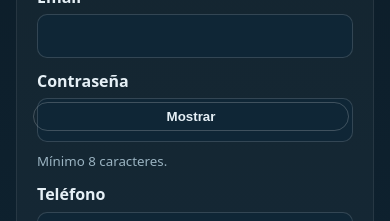
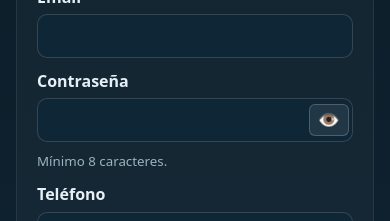
Before and after one commit to ortPreludio/Preludio-fe, a React (Vite) app in the folder preludio/: page /register in a window 390 px wide. Shown: the part 479-700 px from the top of the page. Built offline with nearby package versions, Linux system fonts and the light colour scheme; no server answers.

Commit message:
Creo componente de password con boton de show/hide incorporado

```diff
--- a/preludio/src/components/atoms/Button/Button.css
+++ b/preludio/src/components/atoms/Button/Button.css
@@ -47,3 +47,36 @@
     padding: 4px 8px;
     font-size: 0.75rem;
 }
+
+/* Password field wrapper and input */
+.password-field-wrapper {
+    position: relative;
+}
+
+.password-field-input {
+    padding-right: 85px;
+}
+
+/* Show password button - positioned inside input field */
+.btn-show-password {
+    position: absolute;
+    right: 4px;
+    top: 4px;
+    padding: 6px 8px;
+    font-size: 0.813rem;
+    white-space: nowrap;
+    min-width: auto;
+}
+
+/* Make button much smaller on mobile to prevent overlap */
+@media (max-width: 640px) {
+    .password-field-input {
+        padding-right: 70px;
+    }
+
+    .btn-show-password {
+        padding: 3px 6px;
+        font-size: 0.688rem;
+        border-radius: 4px;
+    }
+}
--- /dev/null
+++ b/preludio/src/components/atoms/PasswordInput/PasswordInput.css
@@ -0,0 +1,70 @@
+/* Password input wrapper */
+.password-input-wrapper {
+    position: relative;
+    width: 100%;
+}
+
+/* Password input field */
+.password-input-field {
+    width: 100%;
+    padding-right: 90px;
+    /* Space for button on desktop */
+}
+
+/* Password toggle button - inside the input field */
+.password-toggle-btn {
+    position: absolute;
+    right: 4px;
+    top: 50%;
+    transform: translateY(-50%);
+    padding: 6px 10px;
+    background: rgba(255, 255, 255, 0.08);
+    border: 1px solid rgba(255, 255, 255, 0.2);
+    border-radius: 6px;
+    color: var(--text);
+    font-size: 0.875rem;
+    font-weight: 600;
+    cursor: pointer;
+    transition: all 0.15s;
+    display: flex;
+    align-items: center;
+    gap: 4px;
+    white-space: nowrap;
+}
+
+.password-toggle-btn:hover {
+    background: rgba(255, 255, 255, 0.12);
+}
+
+.password-toggle-icon {
+    font-size: 1rem;
+    line-height: 1;
+}
+
+.password-toggle-text {
+    display: inline;
+}
+
+/* Mobile: Show only icon, hide text */
+@media (max-width: 640px) {
+    .password-input-field {
+        padding-right: 50px;
+        /* Less space needed for icon-only button */
+    }
+
+    .password-toggle-btn {
+        padding: 6px 8px;
+        min-width: 36px;
+        justify-content: center;
+    }
+
+    .password-toggle-text {
+        display: none;
+        /* Hide text on mobile */
+    }
+
+    .password-toggle-icon {
+        font-size: 1.125rem;
+        /* Slightly larger icon when alone */
+    }
+}
--- /dev/null
+++ b/preludio/src/components/atoms/PasswordInput/PasswordInput.jsx
@@ -0,0 +1,43 @@
+import { useState } from 'react';
+import './PasswordInput.css';
+
+export function PasswordInput({
+    value,
+    onChange,
+    required = false,
+    minLength = 8,
+    autoComplete = "current-password",
+    ariaInvalid,
+    ...props
+}) {
+    const [showPassword, setShowPassword] = useState(false);
+
+    return (
+        <div className="password-input-wrapper">
+            <input
+                type={showPassword ? 'text' : 'password'}
+                value={value}
+                onChange={onChange}
+                required={required}
+                minLength={minLength}
+                autoComplete={autoComplete}
+                className="password-input-field"
+                aria-invalid={ariaInvalid}
+                {...props}
+            />
+            <button
+                type="button"
+                className="password-toggle-btn"
+                onClick={() => setShowPassword(prev => !prev)}
+                aria-label={showPassword ? 'Ocultar contraseña' : 'Mostrar contraseña'}
+            >
+                <span className="password-toggle-icon">
+                    {showPassword ? '🙈' : '👁️'}
+                </span>
+                <span className="password-toggle-text">
+                    {showPassword ? 'Ocultar' : 'Mostrar'}
+                </span>
+            </button>
+        </div>
+    );
+}
--- a/preludio/src/pages/ChangePassword/ChangePassword.jsx
+++ b/preludio/src/pages/ChangePassword/ChangePassword.jsx
@@ -1,4 +1,5 @@
 import { useState } from "react";
+import { PasswordInput } from "../../components/atoms/PasswordInput/PasswordInput.jsx";
 
 export default function ChangePassword() {
 
@@ -8,7 +9,6 @@ export default function ChangePassword() {
 
     const [loading, setLoading] = useState(false);
     const [message, setMessage] = useState(null);
-    const [showPwd, setShowPwd] = useState(false);
     const [error, setError] = useState(null);
 
     async function handleSubmit(e) {
@@ -71,46 +71,34 @@ export default function ChangePassword() {
     return (
         <div className="container auth-form">
             <h2>Cambiar contraseña</h2>
-            <button
-                type="button"
-                className="btn btn-ghost"
-                style={{ position: 'absolute', right: 4, top: 4, padding: '6px 10px' }}
-                onClick={() => setShowPwd(s => !s)}
-                aria-label={showPwd ? 'Ocultar contraseña' : 'Mostrar contraseña'}
-              >
-                {showPwd ? 'Ocultar' : 'Mostrar'}
-              </button>
             <form onSubmit={handleSubmit} style={{ display: "grid", gap: "1rem" }}>
                 <div>
                     <label>Contraseña actual</label>
-                    <input
-                        type={showPwd ? 'text' : 'password'}
+                    <PasswordInput
                         value={currentPassword}
                         onChange={(e) => setCurrentPassword(e.target.value)}
                         required
-                        className="input"
+                        autoComplete="current-password"
                     />
                 </div>
 
                 <div>
                     <label>Nueva contraseña</label>
-                    <input
-                        type={showPwd ? 'text' : 'password'}
+                    <PasswordInput
                         value={newPassword}
                         onChange={(e) => setNewPassword(e.target.value)}
                         required
-                        className="input"
+                        autoComplete="new-password"
                     />
                 </div>
 
                 <div>
                     <label>Confirmar nueva contraseña</label>
-                    <input
-                        type={showPwd ? 'text' : 'password'}
+                    <PasswordInput
                         value={confirmPassword}
                         onChange={(e) => setConfirmPassword(e.target.value)}
                         required
-                        className="input"
+                        autoComplete="new-password"
                     />
                 </div>
 
--- a/preludio/src/pages/Login/Login.jsx
+++ b/preludio/src/pages/Login/Login.jsx
@@ -2,6 +2,7 @@ import { useState } from 'react';
 import { useNavigate, useLocation, Link } from 'react-router-dom';
 import { apiLogin } from '../../api/auth.js';
 import { useAuth } from '../../state/authHook.js';
+import { PasswordInput } from '../../components/atoms/PasswordInput/PasswordInput.jsx';
 
 export function Login() {
   const { setToken, setUser } = useAuth();
@@ -15,7 +16,6 @@ export function Login() {
 
   const [email, setEmail] = useState('');
   const [password, setPassword] = useState('');
-  const [showPwd, setShowPwd] = useState(false);
   const [loading, setLoading] = useState(false);
   const [error, setError] = useState(null);
 
@@ -59,29 +59,14 @@ export function Login() {
 
           <label className="form-field">
             <span>Contraseña</span>
-
-
-            <div style={{ position: 'relative' }}>
-              <input
-                type={showPwd ? 'text' : 'password'}
+            <PasswordInput
               value={password}
               onChange={(e) => setPassword(e.target.value)}
               required
               minLength={7}
               autoComplete="current-password"
-                style={{ paddingRight: 90 }}
-                aria-invalid={password ? String(!isValidPassword) : undefined}
+              ariaInvalid={password ? String(!isValidPassword) : undefined}
             />
-              <button
-                type="button"
-                className={`btn btn-ghost ${showPwd ? 'showing-password' : ''}`}
-                style={{ position: 'absolute', right: 4, top: 4, padding: '6px 10px' }}
-                onClick={() => setShowPwd(s => !s)}
-                aria-label={showPwd ? 'Ocultar contraseña' : 'Mostrar contraseña'}
-              >
-                {showPwd ? 'Ocultar' : 'Mostrar'}
-              </button>
-            </div>
             <small className="text-muted">Mínimo 8 caracteres.</small>
           </label>
 
--- a/preludio/src/pages/Register/Register.jsx
+++ b/preludio/src/pages/Register/Register.jsx
@@ -2,6 +2,7 @@ import { useMemo, useState } from 'react';
 import { useNavigate, useLocation, Link } from 'react-router-dom';
 import { apiRegister } from '../../api/auth.js';
 import { useAuth } from '../../state/authHook.js';
+import { PasswordInput } from '../../components/atoms/PasswordInput/PasswordInput.jsx';
 
 export function Register() {
   const { setToken, setUser } = useAuth();
@@ -18,7 +19,6 @@ export function Register() {
   });
   const [loading, setLoading] = useState(false);
   const [error, setError] = useState(null);
-  const [showPwd, setShowPwd] = useState(false);
 
   const maxDate = useMemo(() => new Date().toISOString().slice(0, 10), []);
   const set = (k, v) => setForm(prev => ({ ...prev, [k]: v }));
@@ -75,24 +75,22 @@ export function Register() {
 
           <label className="form-field"><span>DNI</span>
             <input value={form.dni} onChange={e => set('dni', e.target.value)} required inputMode="numeric"
-              pattern="^\\d{7,10}$" title="Solo números, entre 7 y 10 dígitos" autoComplete="off" />
+              pattern="^\d{7,10}$" title="Solo números, entre 7 y 10 dígitos" autoComplete="off" />
           </label>
 
           <label className="form-field"><span>Email</span>
             <input type="email" value={form.email} onChange={e => set('email', e.target.value)} required autoComplete="email" />
           </label>
 
-          <label className="form-field"><span>Contraseña</span>
-            <div style={{ position: 'relative' }}>
-              <input type={showPwd ? 'text' : 'password'} value={form.password}
-                onChange={e => set('password', e.target.value)} required minLength={8}
-                autoComplete="new-password" style={{ paddingRight: 90 }} />
-              <button type="button" className="btn btn-ghost"
-                style={{ position: 'absolute', right: 4, top: 4, padding: '6px 10px' }}
-                onClick={() => setShowPwd(s => !s)}>
-                {showPwd ? 'Ocultar' : 'Mostrar'}
-              </button>
-            </div>
+          <label className="form-field">
+            <span>Contraseña</span>
+            <PasswordInput
+              value={form.password}
+              onChange={e => set('password', e.target.value)}
+              required
+              minLength={8}
+              autoComplete="new-password"
+            />
             <small className="text-muted">Mínimo 8 caracteres.</small>
           </label>
 
```
Lines whose indentation alone changed are shown as unchanged.
